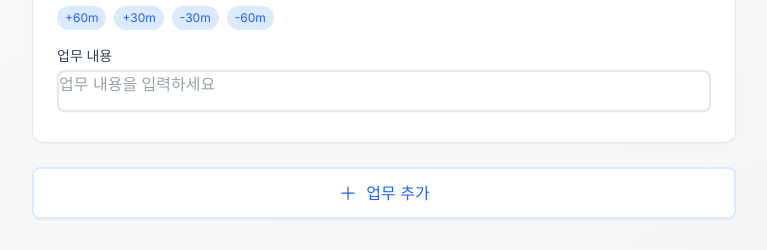
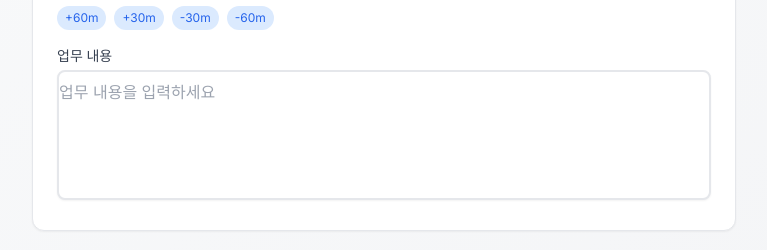
Before and after one commit to MinhyukLee-kor/work-log-manager, a Next.js app: page /worklog/work-logs/create in a window 1280 px wide. Shown: the part 296-546 px from the top of the page, without its empty margins (256-1023 px from the left). Built offline with nearby package versions, Linux system fonts and the light colour scheme; no server answers; sample sign-in values are in the browser's storage.

Commit message:
업무내용 높이 수정2

```diff
--- a/src/app/work-logs/create/page.tsx
+++ b/src/app/work-logs/create/page.tsx
@@ -140,7 +140,7 @@ function CreateWorkLogPage() {
         router.push('/dashboard');
       }
     } catch (error: any) {
-      console.error('업무 등록 에��:', error);
+      console.error('업무 등록 에러:', error);
       alert(error.response?.data?.message || '업무 등록 중 오류가 발생했습니다.');
     }
   };
@@ -190,7 +190,7 @@ function CreateWorkLogPage() {
     </div>
   )
 
-  const inputClass = "w-full rounded-lg border-2 border-gray-200 shadow-sm focus:border-blue-500 focus:ring-blue-500 text-black h-[42px]"
+  const inputClass = "w-full rounded-lg border-2 border-gray-200 shadow-sm focus:border-blue-500 focus:ring-blue-500 text-black"
 
   const containerVariants = {
     hidden: { opacity: 0 },
@@ -254,7 +254,7 @@ function CreateWorkLogPage() {
                     type="date"
                     value={log.date}
                     onChange={(e) => updateEntry(log.id, 'date', e.target.value)}
-                    className={inputClass}
+                    className={`${inputClass} h-[42px]`}
                   />
                 </div>
                 <div>
@@ -265,7 +265,7 @@ function CreateWorkLogPage() {
                     type="time"
                     value={log.start_time}
                     onChange={(e) => updateEntry(log.id, 'start_time', e.target.value)}
-                    className={inputClass}
+                    className={`${inputClass} h-[42px]`}
                   />
                   <TimeAdjustChips logId={log.id} field="start_time" />
                 </div>
@@ -277,7 +277,7 @@ function CreateWorkLogPage() {
                     type="time"
                     value={log.end_time}
                     onChange={(e) => updateEntry(log.id, 'end_time', e.target.value)}
-                    className={inputClass}
+                    className={`${inputClass} h-[42px]`}
                   />
                   <TimeAdjustChips logId={log.id} field="end_time" />
                 </div>
@@ -313,7 +313,7 @@ function CreateWorkLogPage() {
                   <textarea
                     value={log.description}
                     onChange={(e) => updateEntry(log.id, 'description', e.target.value)}
-                    className={`${inputClass} h-[130px] resize-none`}
+                    className={`${inputClass} h-[130px] resize-none py-2`}
                     placeholder="업무 내용을 입력하세요"
                   />
                 </div>
--- a/src/app/work-logs/edit/[id]/page.tsx
+++ b/src/app/work-logs/edit/[id]/page.tsx
@@ -183,7 +183,7 @@ function EditWorkLogPage({ params }: Props) {
   );
 
   // input 필드들의 공통 클래스
-  const inputClass = "w-full rounded-lg border-2 border-gray-200 shadow-sm focus:border-blue-500 focus:ring-blue-500 text-black h-[42px]"
+  const inputClass = "w-full rounded-lg border-2 border-gray-200 shadow-sm focus:border-blue-500 focus:ring-blue-500 text-black"
 
   const containerVariants = {
     hidden: { opacity: 0 },
@@ -254,7 +254,7 @@ function EditWorkLogPage({ params }: Props) {
                 type="date"
                 value={workLog.date}
                 onChange={(e) => setWorkLog({ ...workLog, date: e.target.value })}
-                className={inputClass}
+                className={`${inputClass} h-[42px]`}
               />
             </div>
             <div>
@@ -315,7 +315,7 @@ function EditWorkLogPage({ params }: Props) {
               <textarea
                 value={workLog.description}
                 onChange={(e) => setWorkLog({ ...workLog, description: e.target.value })}
-                className={`${inputClass} h-[130px] resize-none`}
+                className={`${inputClass} h-[130px] resize-none py-2`}
                 placeholder="업무 내용을 입력하세요"
               />
             </div>
```
